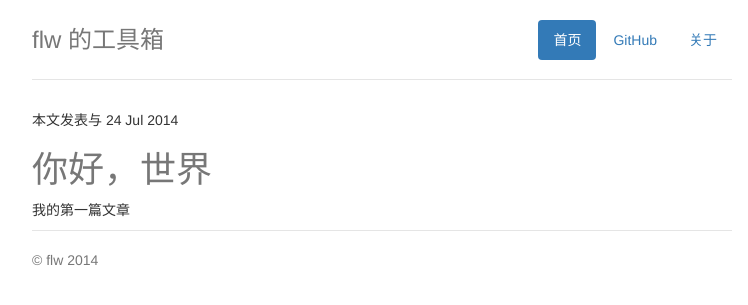
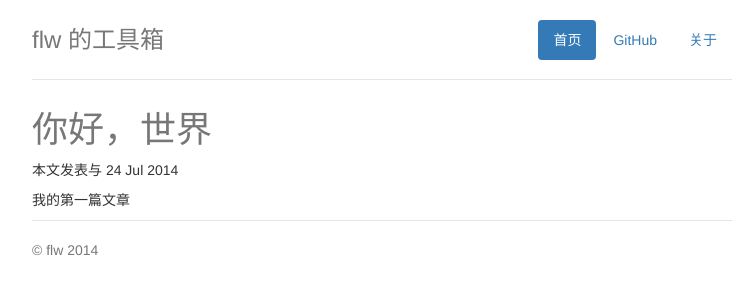
Before and after one commit to flw-cn/blog, a Jekyll site: the page built from _posts/2014-07-24-hello-world.html, in a window 1280 px wide. Shown: the top 305 px of the page, without its empty margins (258-1006 px from the left). Built offline with Jekyll 4.4.1, drawn with Linux system fonts in a browser that asks for light colours; nearby versions of some CDN libraries; comment, search, counter and statistics services are not loaded.

Commit message:
调试模板。

```diff
--- a/_layouts/article.html
+++ b/_layouts/article.html
@@ -15,8 +15,8 @@
             </ul>
             <h3 class="text-muted">{{ site.name }}</h3>
         </div>
+        <h1 class="text-muted">{{ page.title }}</h1>
         <p>本文发表与 {{ page.date | date_to_string }}</p>
-        <h1 class="text-muted">{{ page.title }}</h1>
         {{ content }}
 {% include footer.html site=site page=page %}
     </div>
```
